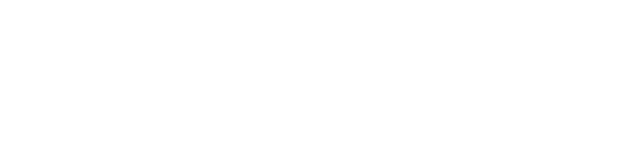
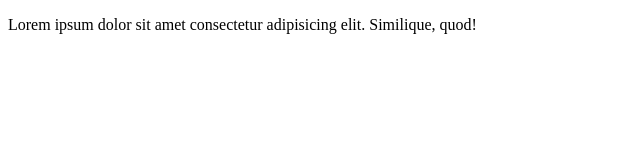
Before and after one commit to DayaOv/prueba-lpa2, a plain HTML site: page index.html in a window 1280 px wide. Shown: the whole page, without its empty margins (0-640 px from the left). Drawn offline with Linux system fonts and the light colour scheme.

Commit message:
agregado DIV contenedor

```diff
--- a/index.html
+++ b/index.html
@@ -7,5 +7,12 @@
 </head>
 <body>
 
+    <div class="container">
+        <div class="row">
+            <p>Lorem ipsum dolor sit amet consectetur adipisicing elit. Similique, quod!</p>
+
+        </div>
+    </div>
+
 </body>
 </html>
```
